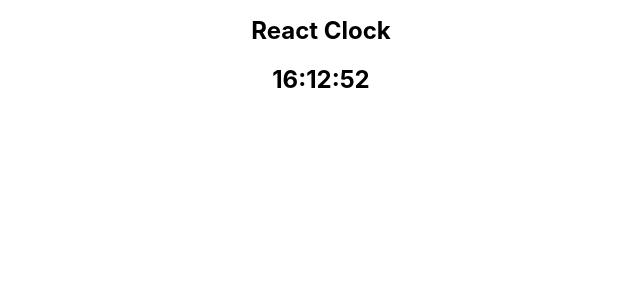
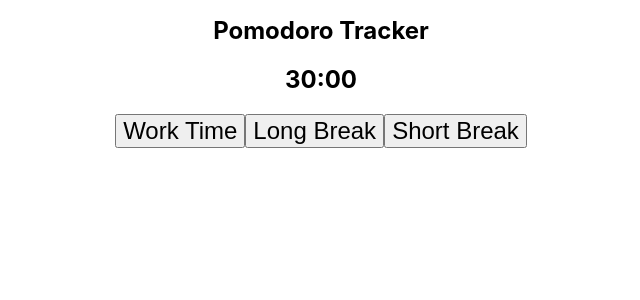
Before and after one commit to ipotemkin/sky-react, a React (Create React App) app: page / in a window 1280 px wide. Shown: the top 300 px of the page, without its empty margins (319-959 px from the left). Built offline with nearby package versions, Linux system fonts and the light colour scheme.

Commit message:
added Pomodoro Tracker

```diff
--- a/src/App.js
+++ b/src/App.js
@@ -1,5 +1,6 @@
 import './App.css'
-import Clock from './components/Clock'
+import PomodoroTracker from './components/PomodoroTracker'
+// import Clock from './components/Clock'
 // import MinMax from './components/MinMax'
 // import ReacTimer from './components/ReacTimer'
 
@@ -8,7 +9,8 @@ function App() {
     <div className="App">
       {/* <MinMax min={5} max={20}/> */}
       {/* <ReacTimer /> */}
-      <Clock />
+      {/* <Clock /> */}
+      <PomodoroTracker />
     </div>
   )
 }
--- /dev/null
+++ b/src/components/PomodoroTracker.js
@@ -0,0 +1,75 @@
+import React from 'react'
+// import './styles.css';
+
+function zeroPrefix(value) {
+    const res = String(value)
+    return res.length < 2 ? `0${res}` : res
+}
+
+function sec2MinSec(seconds) {
+    const sec = seconds % 60
+    const minutes = (seconds - sec) / 60
+    return `${zeroPrefix(minutes)}:${zeroPrefix(sec)}`
+}
+
+export default class PomodoroTracker extends React.Component {
+    constructor(props) {
+        super(props)
+        this.state = {
+            time: 30 * 60,
+            status: "stop" // "workTime", "longBreak", "shortBreak"
+        }
+    }
+
+    componentDidMount() {
+        this.timer = setInterval(() => {
+            const { time, status } = this.state
+            if (time <= 1) this.setState({ status: "stop" })
+            if (status !== "stop")
+                this.setState(prevState => ({ time: prevState.time - 1 }))
+        }, 1000)
+    }
+
+    componentDidUpdate() {
+        // без этого метода в этой задаче можно обойтись
+    }
+
+    componentWillUnmount() {
+        clearInterval(this.timer)
+    }
+
+    handleWorkTime = () => {
+        this.setState({ time: 30 * 60, status: "workTime" })
+    }
+
+    handleLongBreak = () => {
+        this.setState({ time: 15 * 60, status: "longBreak" })
+    }
+
+    handleShortBreak = () => {
+        this.setState({ time: 7 * 60, status: "shortBreak" })
+    }
+
+    disabled() {
+        return this.state.status !== 'stop' ? 'disabled' : ''
+    }
+
+    render() {
+        const { time } = this.state
+        return (
+            <div className="Clock">
+                <h1>Pomodoro Tracker</h1>
+                <h2>{sec2MinSec(time)}</h2>
+
+                <button type="button" onClick={this.handleWorkTime} disabled={this.disabled()}>
+                    Work Time</button>
+
+                <button type="button" onClick={this.handleLongBreak} disabled={this.disabled()}>
+                    Long Break</button>
+
+                <button type="button" onClick={this.handleShortBreak} disabled={this.disabled()}>
+                    Short Break</button>
+            </div>
+        )
+    }
+}
```
Also changed, not shown: .eslintrc.json.
